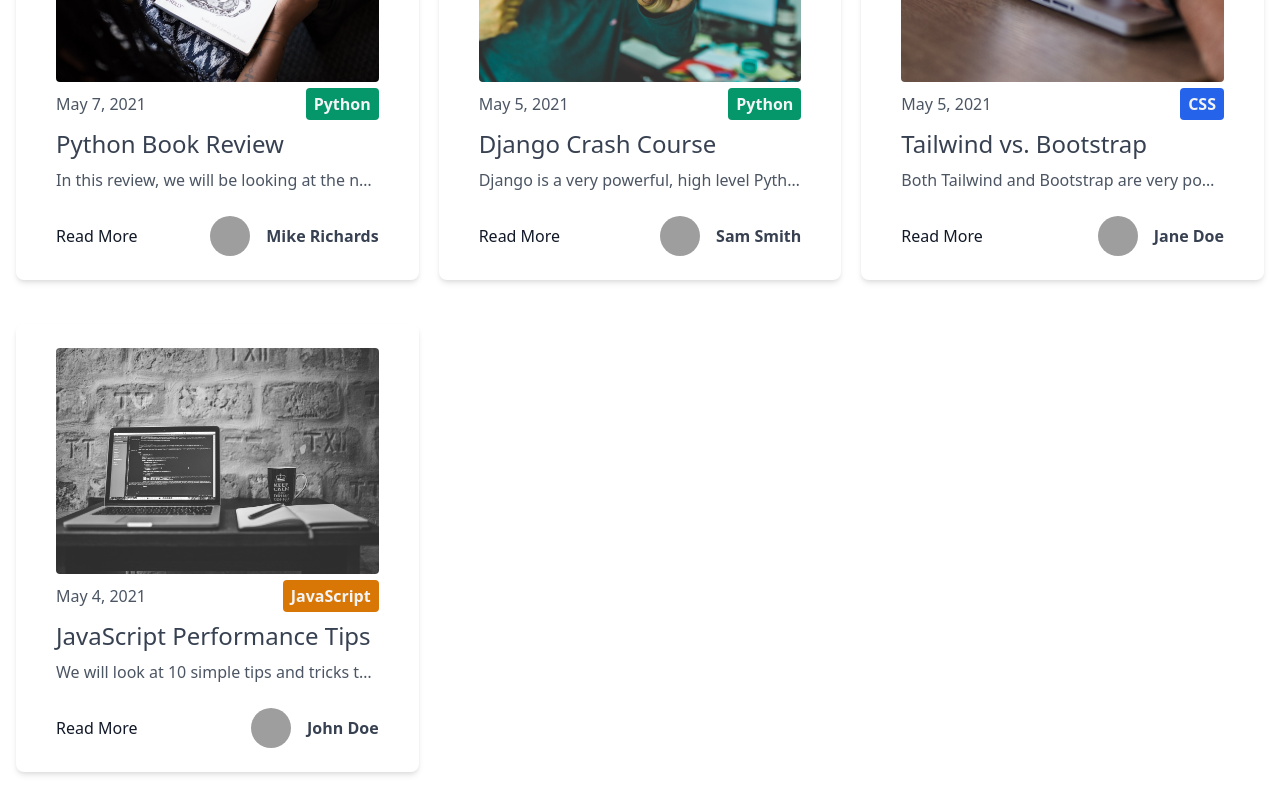
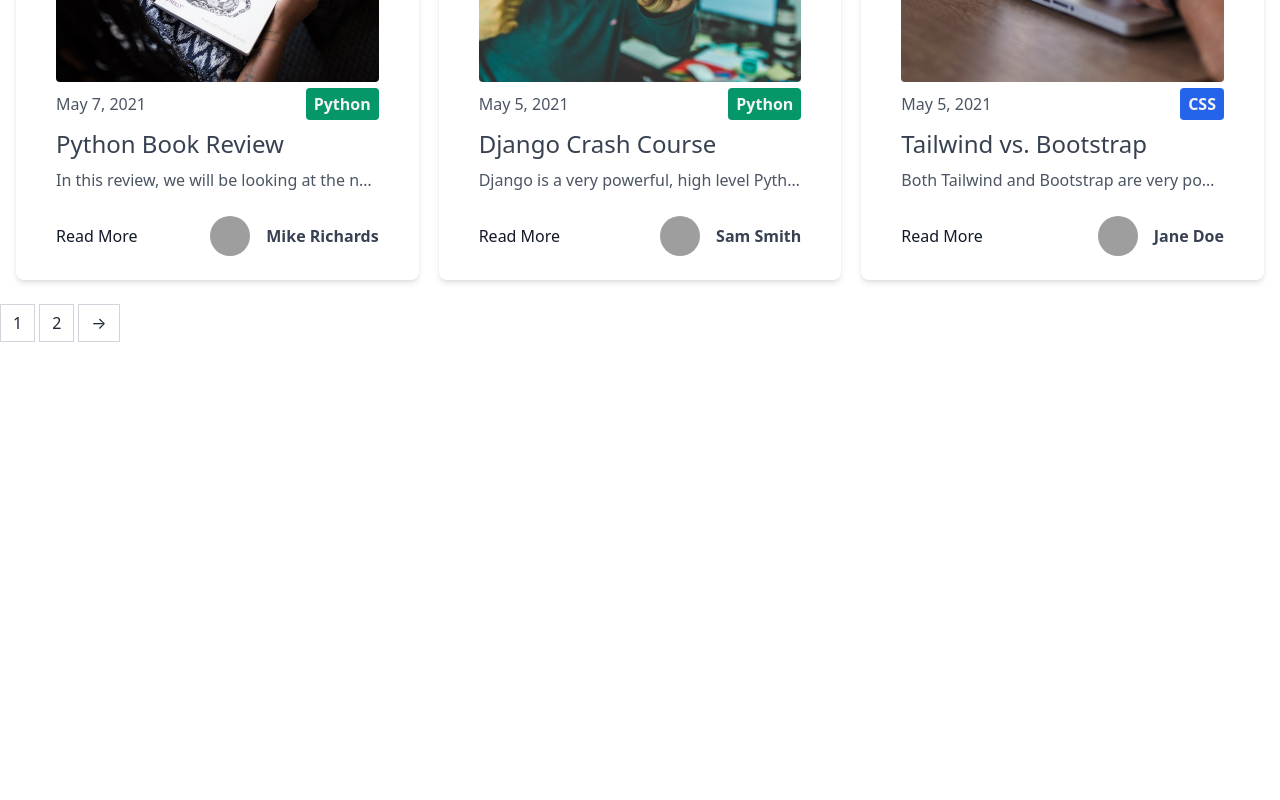
Before and after one commit to a-Bokhari118/dev-blog, a Next.js app: page /blog in a window 1280 px wide. Shown: the part 900-1700 px from the top of the page. After the commit the page ends 1270 px from the top, so only its background shows below. Built offline with nearby package versions, Linux system fonts and the light colour scheme; grey boxes are pictures that could not be loaded.

Commit message:
:hammer: Pagination

```diff
--- /dev/null
+++ b/components/Pagination.js
@@ -0,0 +1,41 @@
+import Link from 'next/link';
+const Pagination = ({ currentPage, numPages }) => {
+  const isFirst = currentPage === 1;
+  const isLast = currentPage === numPages;
+  const prevPage = `/blog/page/${currentPage - 1}`;
+  const nextPage = `/blog/page/${currentPage + 1}`;
+
+  if (numPages === 1) return <></>;
+
+  return (
+    <div className="mt-6">
+      <ul className="flex pl-0 list-none mt-2">
+        {!isFirst && (
+          <Link href={prevPage}>
+            <li className="relative block py-2 px-3 leading-tight bg-white border border-gray-300 text-gray-800 mr-1 hover:bg-gray-200 cursor-pointer select-none">
+              &#8592;
+            </li>
+          </Link>
+        )}
+
+        {Array.from({ length: numPages }, (_, i) => (
+          <Link href={`/blog/page/${i + 1}`}>
+            <li className="relative block py-2 px-3 leading-tight bg-white border border-gray-300 text-gray-800 mr-1 hover:bg-gray-200 cursor-pointer select-none">
+              {i + 1}
+            </li>
+          </Link>
+        ))}
+
+        {!isLast && (
+          <Link href={nextPage}>
+            <li className="relative block py-2 px-3 leading-tight bg-white border border-gray-300 text-gray-800 mr-1 hover:bg-gray-200 cursor-pointer select-none">
+              &#8594;
+            </li>
+          </Link>
+        )}
+      </ul>
+    </div>
+  );
+};
+
+export default Pagination;
--- /dev/null
+++ b/config/index.js
@@ -0,0 +1 @@
+export const POSTS_PER_PAGE = 6;
--- a/pages/blog/index.js
+++ b/pages/blog/index.js
@@ -1,44 +1,5 @@
-import fs from 'fs';
-import path from 'path';
-import matter from 'gray-matter';
-import Layout from '../../components/Layout';
-import Link from 'next/link';
-import Post from '../../components/Post';
-import { sortByDate } from '../../utils';
-export default function BlogPage({ posts }) {
-  console.log(posts);
-  return (
-    <Layout>
-      <h1 className="text-4xl md:text-5xl border-b-4 p-5 font-bold">Blogs</h1>
+import { getStaticProps } from './page/[page_index]';
+import BlogPage from './page/[page_index]';
 
-      <div className="grid md:grid-cols-2 lg:grid-cols-3 gap-5 sm: m-4">
-        {posts.map((post, index) => (
-          <Post key={index} post={post} />
-        ))}
-      </div>
-    </Layout>
-  );
-}
-
-export async function getStaticProps() {
-  const files = fs.readdirSync(path.join('posts'));
-  const posts = files.map((filename) => {
-    const slug = filename.replace('.md', '');
-
-    const markdownWithMeta = fs.readFileSync(
-      path.join('posts', filename),
-      'utf-8'
-    );
-    const { data: frontmatter } = matter(markdownWithMeta);
-    return {
-      slug,
-      frontmatter,
-    };
-  });
-
-  return {
-    props: {
-      posts: posts.sort(sortByDate),
-    },
-  };
-}
+export { getStaticProps };
+export default BlogPage;
--- /dev/null
+++ b/pages/blog/page/[page_index].js
@@ -0,0 +1,72 @@
+import fs from 'fs';
+import path from 'path';
+import matter from 'gray-matter';
+import Layout from '../../../components/Layout';
+import Link from 'next/link';
+import Post from '../../../components/Post';
+import { POSTS_PER_PAGE } from '../../../config';
+import { sortByDate } from '../../../utils';
+import Pagination from '../../../components/Pagination';
+export default function BlogPage({ posts, numPages, currentPage }) {
+  return (
+    <Layout>
+      <h1 className="text-4xl md:text-5xl border-b-4 p-5 font-bold">Blogs</h1>
+
+      <div className="grid md:grid-cols-2 lg:grid-cols-3 gap-5 sm: m-4">
+        {posts.map((post, index) => (
+          <Post key={index} post={post} />
+        ))}
+      </div>
+
+      <Pagination currentPage={currentPage} numPages={numPages} />
+    </Layout>
+  );
+}
+
+export async function getStaticPaths() {
+  const files = fs.readdirSync(path.join('posts'));
+
+  const numPages = Math.ceil(files.length / POSTS_PER_PAGE);
+  let paths = [];
+  for (let i = 1; i <= numPages; i++) {
+    paths.push({
+      params: { page_index: i.toString() },
+    });
+  }
+  return {
+    paths,
+    fallback: false,
+  };
+}
+
+export async function getStaticProps({ params }) {
+  const page = parseInt((params && params.page_index) || 1);
+  const files = fs.readdirSync(path.join('posts'));
+  const posts = files.map((filename) => {
+    const slug = filename.replace('.md', '');
+
+    const markdownWithMeta = fs.readFileSync(
+      path.join('posts', filename),
+      'utf-8'
+    );
+    const { data: frontmatter } = matter(markdownWithMeta);
+    return {
+      slug,
+      frontmatter,
+    };
+  });
+
+  const numPages = Math.ceil(files.length / POSTS_PER_PAGE);
+  const pageIndex = page - 1;
+  const orderdPosts = posts
+    .sort(sortByDate)
+    .slice(pageIndex * POSTS_PER_PAGE, (pageIndex + 1) * POSTS_PER_PAGE);
+
+  return {
+    props: {
+      posts: orderdPosts,
+      numPages,
+      currentPage: page,
+    },
+  };
+}
--- a/pages/index.js
+++ b/pages/index.js
@@ -6,8 +6,7 @@
 import Post from '../components/Post';
 import { sortByDate } from '../utils';
 export default function HomePage({ posts }) {
-  console.log(posts);
-  return (
+
     <Layout>
       <h1 className="text-4xl md:text-5xl border-b-4 p-5 font-bold">
         Latest Posts
```
